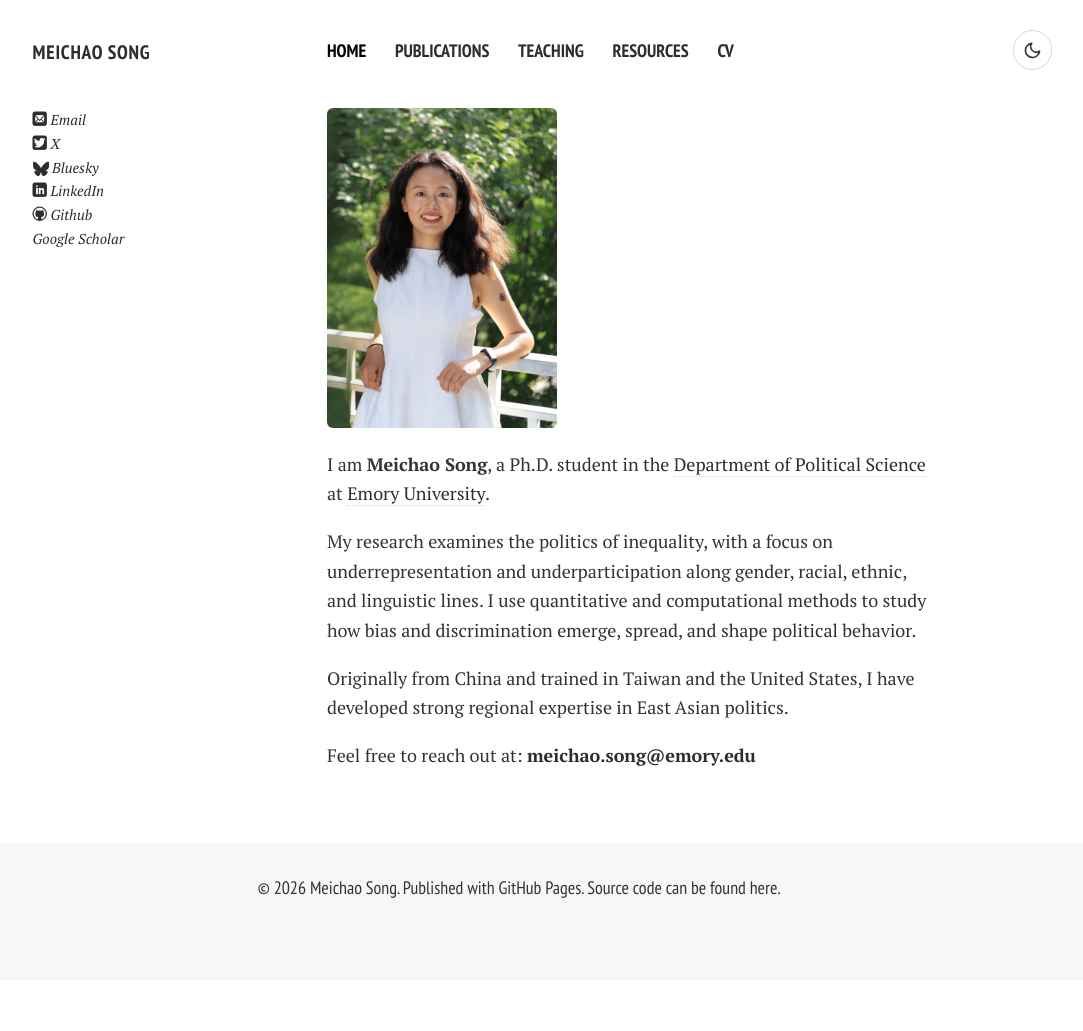
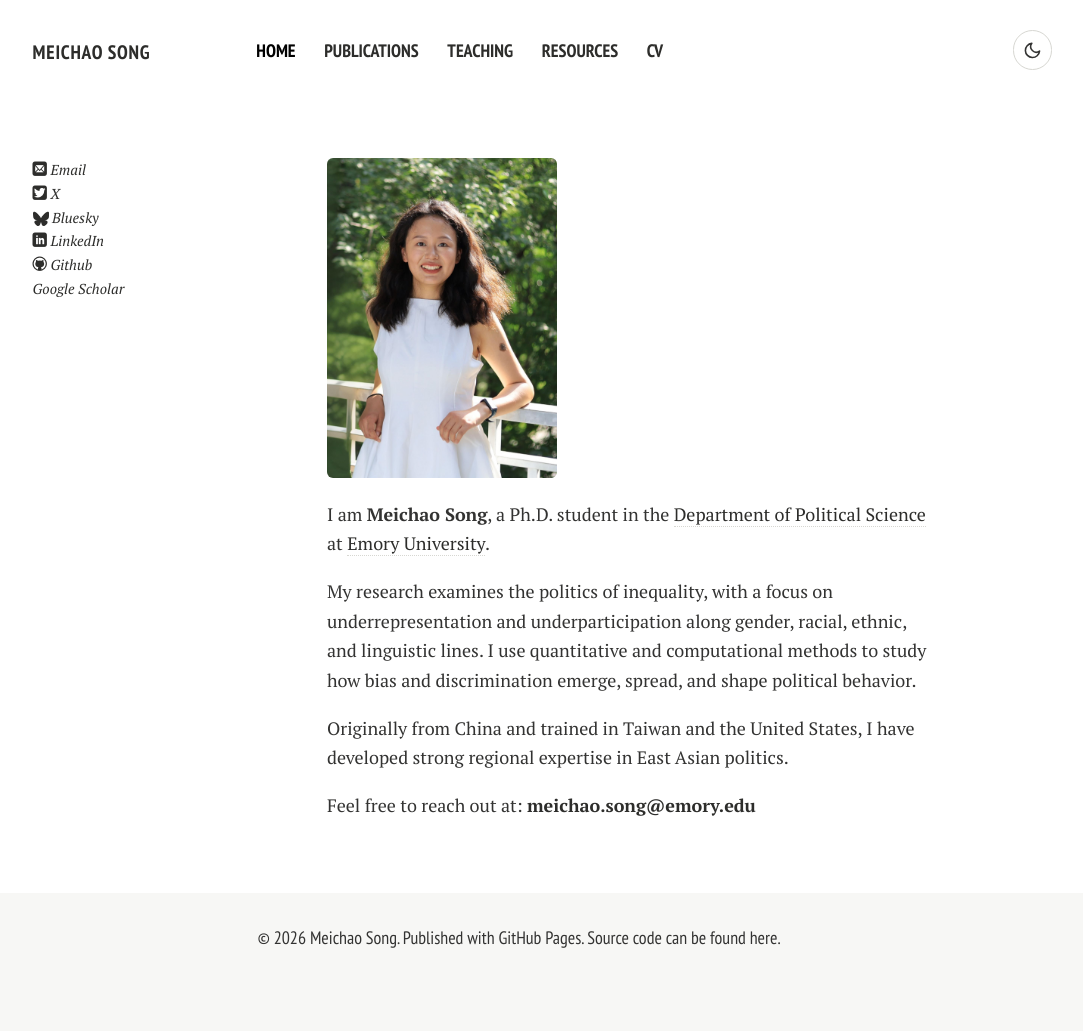
Before and after one commit to MeichaoPoliSci/MeichaoCV202606, a Jekyll site: the page built from index.md, in a window 1280 px wide. Shown: the whole page, without its empty margins (121-1204 px from the left). Built offline with Jekyll 4.4.1, drawn with Linux system fonts in a browser that asks for light colours; nearby versions of some CDN libraries; comment, search, counter and statistics services are not loaded; a style sheet for code colours, icons or effects is not loaded; before the commit the page ends 980 px from its top, so only the background shows below that.

Commit message:
Align desktop nav with content column

```diff
--- a/_includes/head.html
+++ b/_includes/head.html
@@ -58,8 +58,8 @@
 <link rel="stylesheet" href="https://cdnjs.cloudflare.com/ajax/libs/academicons/1.8.6/css/academicons.min.css" integrity="sha256-uFVgMKfistnJAfoCUQigIl+JfUaP47GrRKjf6CTPVmw=" crossorigin="anonymous" />
 
 <!-- For all browsers -->
-<link rel="stylesheet" href="{{ "/assets/css/main.css" | relative_url }}?v=20260617-home-nav-align">
-<link rel="stylesheet" href="{{ "/assets/css/theme-toggle.css" | relative_url }}?v=20260617-home-nav-align">
+<link rel="stylesheet" href="{{ "/assets/css/main.css" | relative_url }}?v=20260617-nav-grid-align">
+<link rel="stylesheet" href="{{ "/assets/css/theme-toggle.css" | relative_url }}?v=20260617-nav-grid-align">
 
 <!--[if (lt IE 9) & (!IEMobile)]>
 <link rel="stylesheet" href="{{ "/assets/css/ie.css" | relative_url }}">
--- a/assets/css/theme-toggle.css
+++ b/assets/css/theme-toggle.css
@@ -120,6 +120,26 @@ footer a {
 .top-navigation-current {
   color: var(--theme-link-hover);
   text-decoration: none;
+}
+
+@media only screen and (min-width: 37.5em) {
+  .navigation-wrapper {
+    display: grid;
+    grid-template-columns: 14% 53%;
+    column-gap: 9%;
+    align-items: start;
+    box-sizing: border-box;
+    padding-left: 12%;
+    padding-right: 12%;
+  }
+
+  .site-name,
+  .top-navigation {
+    float: none;
+    width: auto;
+    margin-left: 0;
+    margin-right: 0;
+  }
 }
 
 .theme-toggle {
@@ -268,6 +288,10 @@ html[data-theme="dark"] .footer-wrap {
 }
 
 @media only screen and (min-width: 86.375em) {
+  .navigation-wrapper {
+    grid-template-columns: 10% 57%;
+  }
+
   .home-profile {
     display: grid;
     grid-template-columns: minmax(0, 600px) 230px;
```
